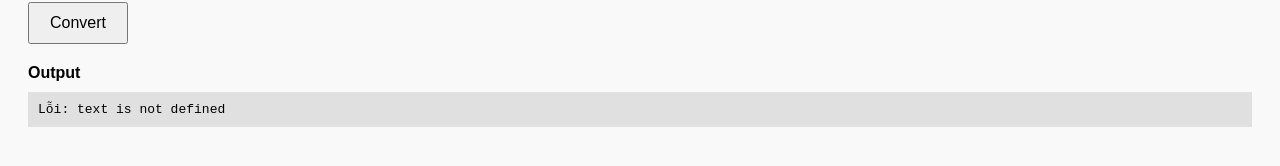
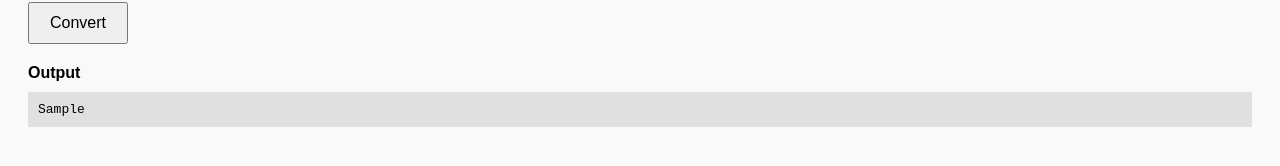
Before and after one commit to llong2195/typeorm-debug-query, a plain HTML site: page index.html in a window 1280 px wide. Both pictures are taken after typing "Sample" into the empty fields and a click on the button "Convert". Shown: the part 434-600 px from the top of the page. Drawn offline with Linux system fonts and the light colour scheme.

Commit message:
Update index.html

```diff
--- a/index.html
+++ b/index.html
@@ -85,11 +85,11 @@
         const paramsRaw = document.getElementById('params').value;
         const output = document.getElementById('output');
         try {
-          const fixedText = text
+          const fixedParams = paramsRaw
             .replace(/'/g, '"') // replace all ' with "
             .replace(/,\s*]/g, ']') // remove trailing commas in arrays
             .replace(/,\s*}/g, '}'); // remove trailing commas in objects
-          const params = JSON.parse(fixedText);
+          const params = JSON.parse(fixedParams);
           let finalQuery = '';
           if (query.includes('?')) {
             finalQuery = injectParams(query, params);
```
